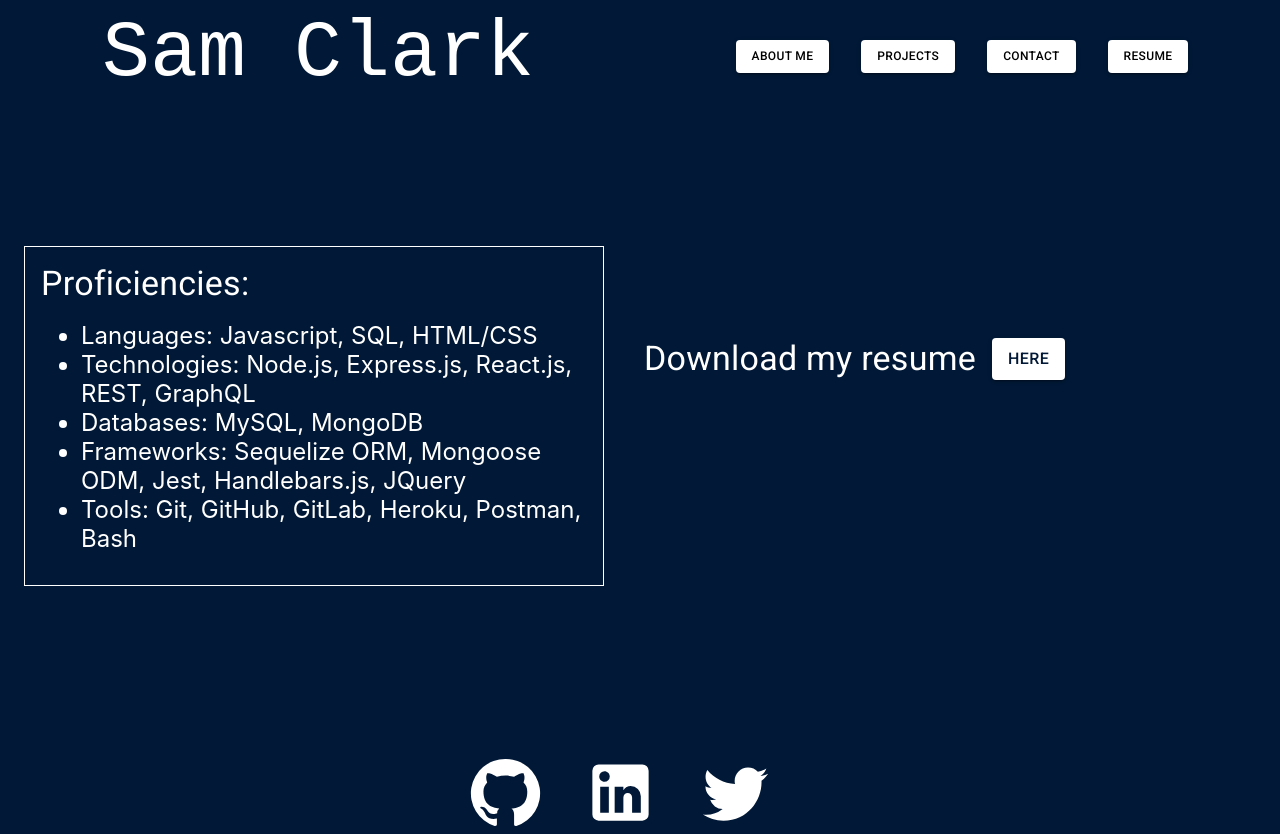
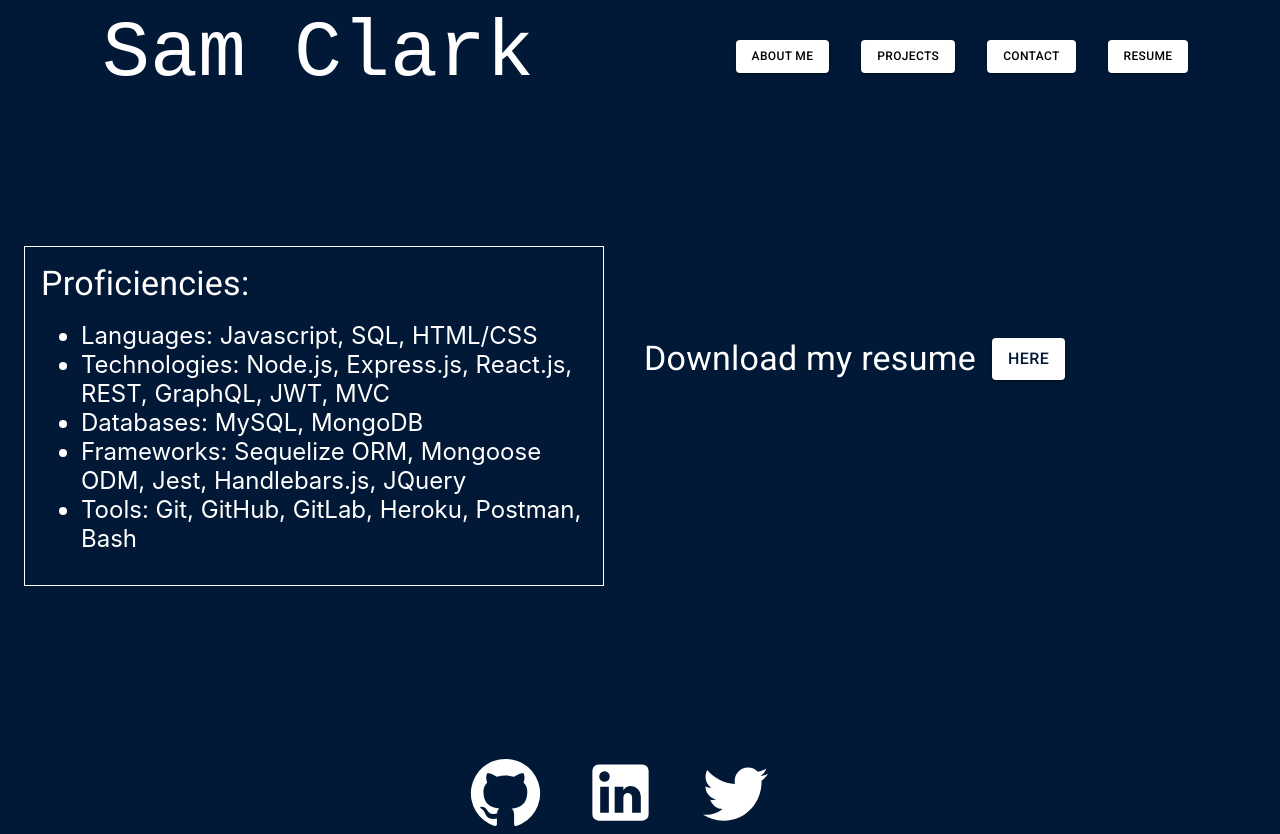
Before and after one commit to Sam-Clark1/sam-clark-portfolio, a React (Create React App) app: page / in a window 1280 px wide. Both pictures are taken after a click on the button "RESUME". Built offline with nearby package versions, Linux system fonts and the light colour scheme.

Commit message:
updated resume. Installed react-router-dom

```diff
--- a/package.json
+++ b/package.json
@@ -13,6 +13,7 @@
     "@testing-library/user-event": "^13.5.0",
     "react": "^18.1.0",
     "react-dom": "^18.1.0",
+    "react-router-dom": "^6.3.0",
     "react-scripts": "5.0.1",
     "web-vitals": "^2.1.4"
   },
--- a/src/components/Resume.js
+++ b/src/components/Resume.js
@@ -1,5 +1,6 @@
 import React from "react"
 import { Box, Grid, Typography, Button, Grow } from "@mui/material";
+import resume from '../assets/Samuel Clark Resume.pdf'
 
 export default function Resume() {
     return(
@@ -10,7 +11,7 @@ export default function Resume() {
                         <Typography variant="h4" gutterBottom component="div">Proficiencies:</Typography>
                         <ul>
                             <li>Languages: Javascript, SQL, HTML/CSS</li>
-                            <li>Technologies: Node.js, Express.js, React.js, REST, GraphQL</li>
+                            <li>Technologies: Node.js, Express.js, React.js, REST, GraphQL, JWT, MVC</li>
                             <li>Databases: MySQL, MongoDB</li>
                             <li>Frameworks: Sequelize ORM, Mongoose ODM, Jest, Handlebars.js, JQuery</li>
                             <li>Tools: Git, GitHub, GitLab, Heroku, Postman, Bash</li>
@@ -22,7 +23,7 @@ export default function Resume() {
                 <Grid item xs={12} sm={12} md={6} lg={6} xl={6}>
                     <Typography sx={{color:'white', display: 'flex', flexDirection: 'row', my:"15%"}} variant="h4" gutterBottom component="div">
                         Download my resume <Button variant="contained" sx={{backgroundColor:'white', color: '#011936', fontSize:'1rem', ml:2}} size="auto"
-                        href="https://docs.google.com/document/d/1gcTBg8bQ4trqiHpK3C8jP8gyKRnI7Qev/edit?usp=sharing&ouid=103675949855728027670&rtpof=true&sd=true"
+                        href={resume}
                         target="_blank" rel='noreferrer'>here</Button>
                     </Typography>
                 </Grid>
```
Also changed, not shown: 2 other files (tests, documents, lock files or other folders).
